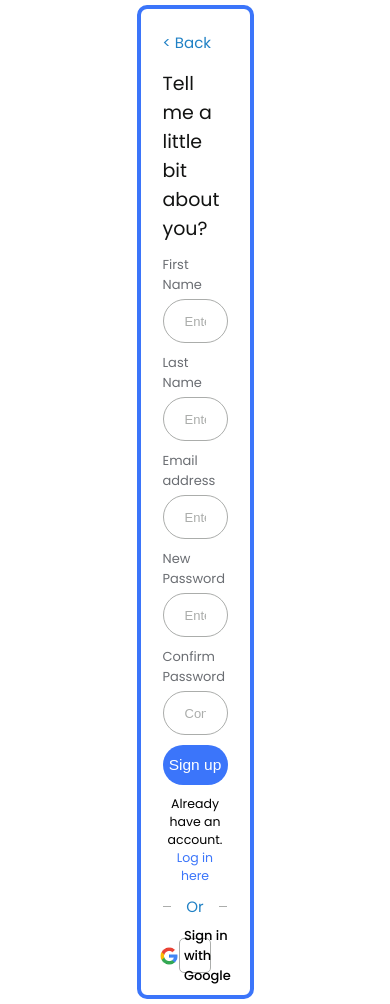
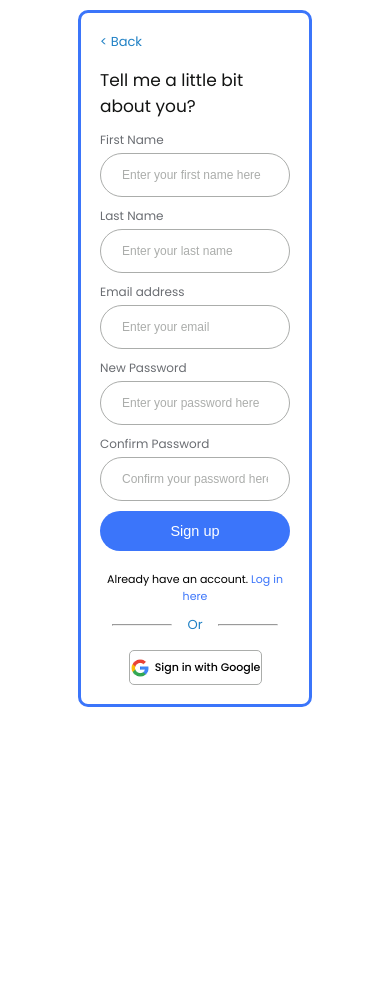
Before and after one commit to UbekM/atuenyi-form, a plain HTML site: page Index.html in a window 390 px wide. After the commit the page ends 844 px from the top, so only its background shows below. Drawn offline with Linux system fonts and the light colour scheme.

Commit message:
Media query

```diff
--- a/Index.html
+++ b/Index.html
@@ -41,7 +41,11 @@
 
             <h5>Already have an account. <a href="login.html">Log in here</a></h5>
 
-            <p class="divider">Or</p>
+            <div class="divider-two">
+                <hr class="hr-one">
+                <p class="or">Or</p>
+                <hr class="hr-two">
+            </div>
         </div>
 
         <div class="google">
--- a/index.css
+++ b/index.css
@@ -11,9 +11,9 @@ body {
 .main-container {
     padding: 22px;
     margin: auto;
-    margin-top: 5px;
+    margin-top: 10px;
     margin-bottom: 5px;
-    width: 30%;
+    width: 35%;
     border: 4.7px solid #3B75FA;
     border-radius: 10px;
     display: flex;
@@ -84,6 +84,7 @@ button {
     font-size: 15.5px;
     font-weight: 400;
     cursor: pointer;
+    margin-bottom: 10px;
 }
 
 a {
@@ -96,31 +97,6 @@ h5 {
     font-weight: 400;
     text-align: center;
     margin-bottom: 10px;
-}
-
-.divider {
-    display: flex;
-    justify-content: center;
-    align-items: center;
-    margin-bottom: 10px;
-    cursor:default;
-}
-
-.divider::before {
-    content: "";
-    display: block;
-    width: 35%;
-    height: 1px;
-    background-color: #ABADAB;
-    margin-right: 15px;
-}
-.divider::after {
-    content: "";
-    display: block;
-    width: 35%;
-    height: 1px;
-    background-color: #ABADAB;
-    margin-left: 15px;
 }
 
 .google {
@@ -141,3 +117,117 @@ img {
     height: 20px;
     margin-right: 5px;
 }
+
+hr {
+    width: 32%;
+    height: 1px;
+    background-color: #ABADAB;
+}
+
+.hr-one {
+    margin-right: 5px;
+}
+
+.hr-two {
+    margin-left: 5px;
+}
+
+.divider-two {
+    display: flex;
+    justify-content: center;
+    align-items: center;
+    margin-bottom: 5px;
+}
+
+.or {
+    margin: 0 10px;
+}
+
+
+/* For mobile */
+
+@media (max-width: 426px) {
+    .main-container {
+        margin-top: 10px;
+        margin-bottom: 10px;
+        min-width: 80%;
+        border: 3.8px solid #3B75FA;
+        padding: 19px;
+    }
+
+    p {
+        font-size: 13px;
+    }
+
+    h2 {
+        font-size: 17px;
+    }
+
+    fieldset {
+        font-size: 12px;
+    }
+
+    input {
+        font-size: 12px;
+    }
+
+    button {
+        font-size: 14.5px;
+        font-family: "Poppins" Sans-serif;
+        font-weight: 500;
+    }
+
+    h5 {
+        font-size: 11px;
+    }
+
+    .google {
+        width: 70%;
+        height: 35px;
+        font-size: 11px;
+    }
+
+}
+
+@media (max-width: 769px) {
+    .main-container {
+        margin-top: 10px;
+        margin-bottom: 10px;
+        min-width: 60%;
+        border: 3.8px solid #3B75FA;
+        padding: 19px;
+    }
+
+    p {
+        font-size: 13px;
+    }
+
+    h2 {
+        font-size: 17px;
+    }
+
+    fieldset {
+        font-size: 12px;
+    }
+
+    input {
+        font-size: 12px;
+    }
+
+    button {
+        font-size: 14.5px;
+        font-family: "Poppins" Sans-serif;
+        font-weight: 500;
+    }
+
+    h5 {
+        font-size: 11px;
+    }
+
+    .google {
+        width: 70%;
+        height: 35px;
+        font-size: 11px;
+    }
+
+}
```
